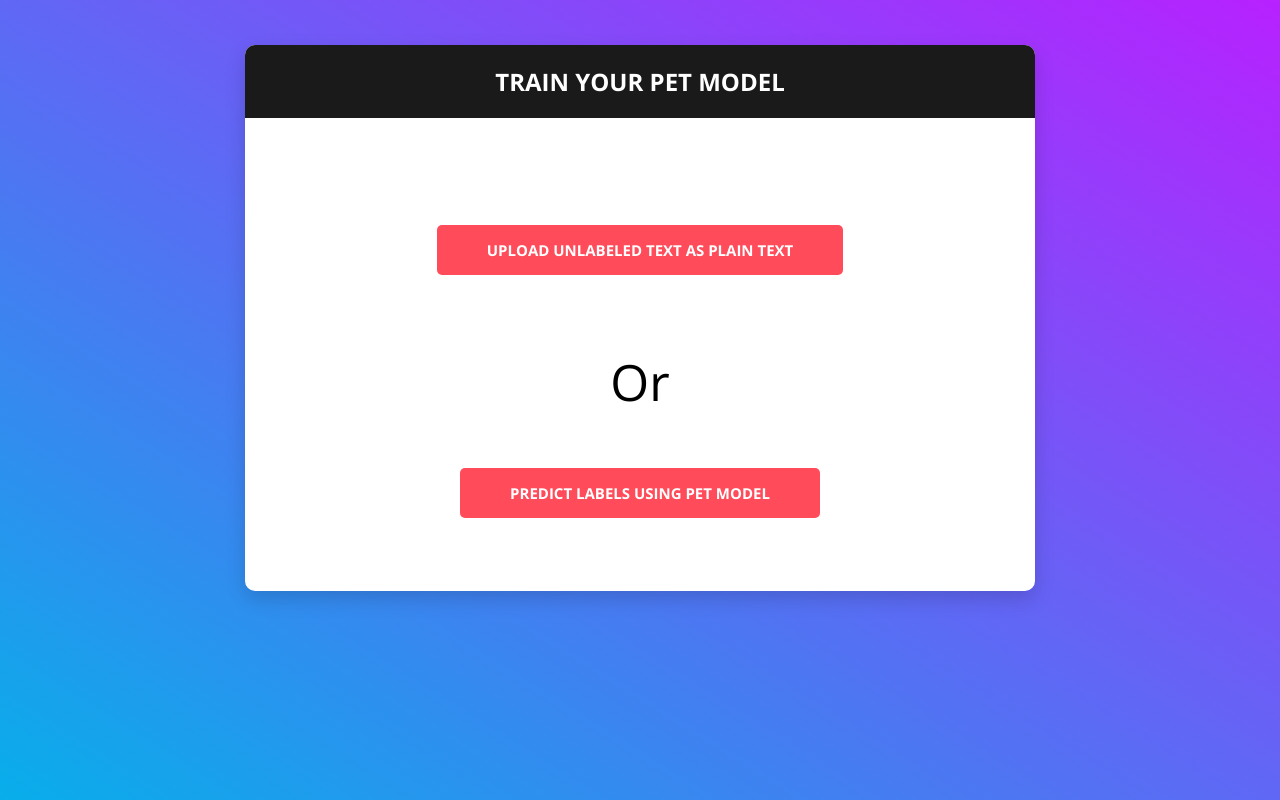
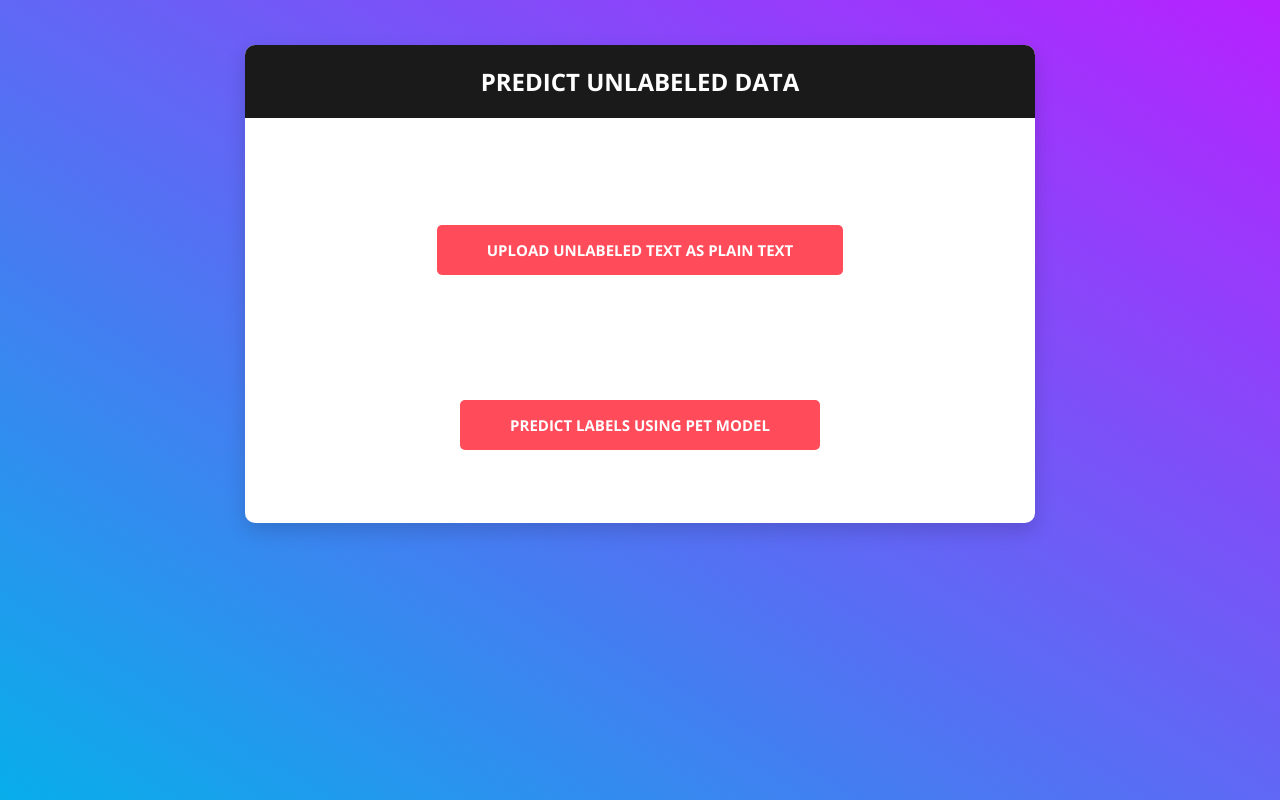
Before and after one commit to dieterich-lab/PETGUI, a FastAPI app: page /final in a window 1280 px wide. Run offline with FastAPI, Linux system fonts and the light colour scheme.

Commit message:
update final page

```diff
--- a/templates/final_page.html
+++ b/templates/final_page.html
@@ -31,7 +31,7 @@
         <div class="wrapper wrapper--w790">
             <div class="card card-5">
                 <div class="card-heading">
-                    <h2 class="title">Train Your PET Model</h2>
+                    <h2 class="title">Predict Unlabeled Data</h2>
                 </div>
                 <style>
 #container {
@@ -67,7 +67,7 @@ text-align: start;
     xhr.send(formData);
 });
                 </script>
-                            <p style="font-size:50px;" align="center">Or</p>
+
                             <div class="card-body" id="container">
                                 <button class="btn btn--radius-2 btn--red" id="mycontain">Predict labels using PET Model</button>
                             </div>
```
